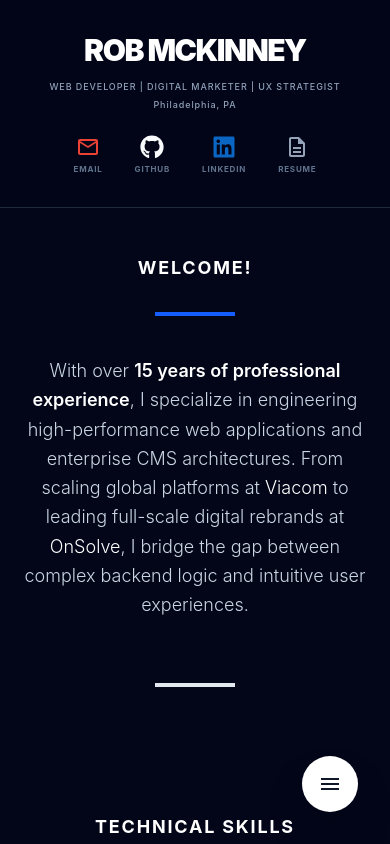
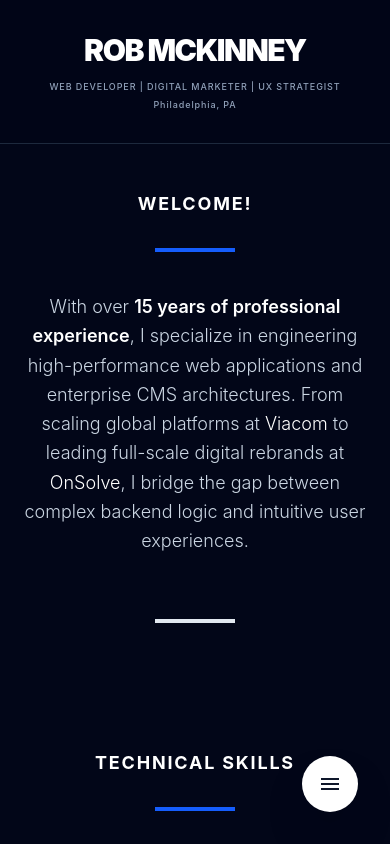
Before and after one commit to ramckinney86/portfolio-app, a React (Vite) app: page / in a window 390 px wide. Shown: the top 844 px of the page. Built offline with nearby package versions, Linux system fonts and the light colour scheme; the HTML template or start-up script is replaced by a standard one.

Commit message:
cleaned up mobile header to be much smaller and moved the contact links to the mobile hamburger

```diff
--- a/src/components/Header.jsx
+++ b/src/components/Header.jsx
@@ -6,7 +6,7 @@ import { contactLinks } from '../data/contact';
 
 const Header = () => {
   return (
-    /* Added sticky, top-0, z-50, and backdrop-blur */
+
     <header className="sticky top-0 z-50 w-full py-8 px-4 flex flex-col items-center justify-center bg-slate-950/80 backdrop-blur-md border-b border-slate-800">
     <h1 className="text-3xl font-black text-white uppercase tracking-tighter mb-3">
         Rob McKinney
@@ -14,11 +14,11 @@ const Header = () => {
       <p className="text-slate-400 font-medium tracking-widest uppercase text-[9px] mb-1">
         Web Developer | Digital Marketer | UX Strategist
       </p>
-      <p className="text-slate-400 font-medium tracking-widest text-[9px] mb-6">
+      <p className="text-slate-400 font-medium tracking-widest text-[9px] md:mb-6">
         Philadelphia, PA
       </p>
 
-      <div className="flex gap-8">
+      <div className="hidden md:flex gap-8">
         {contactLinks.map((link) => (
           <a
             key={link.label}
```
